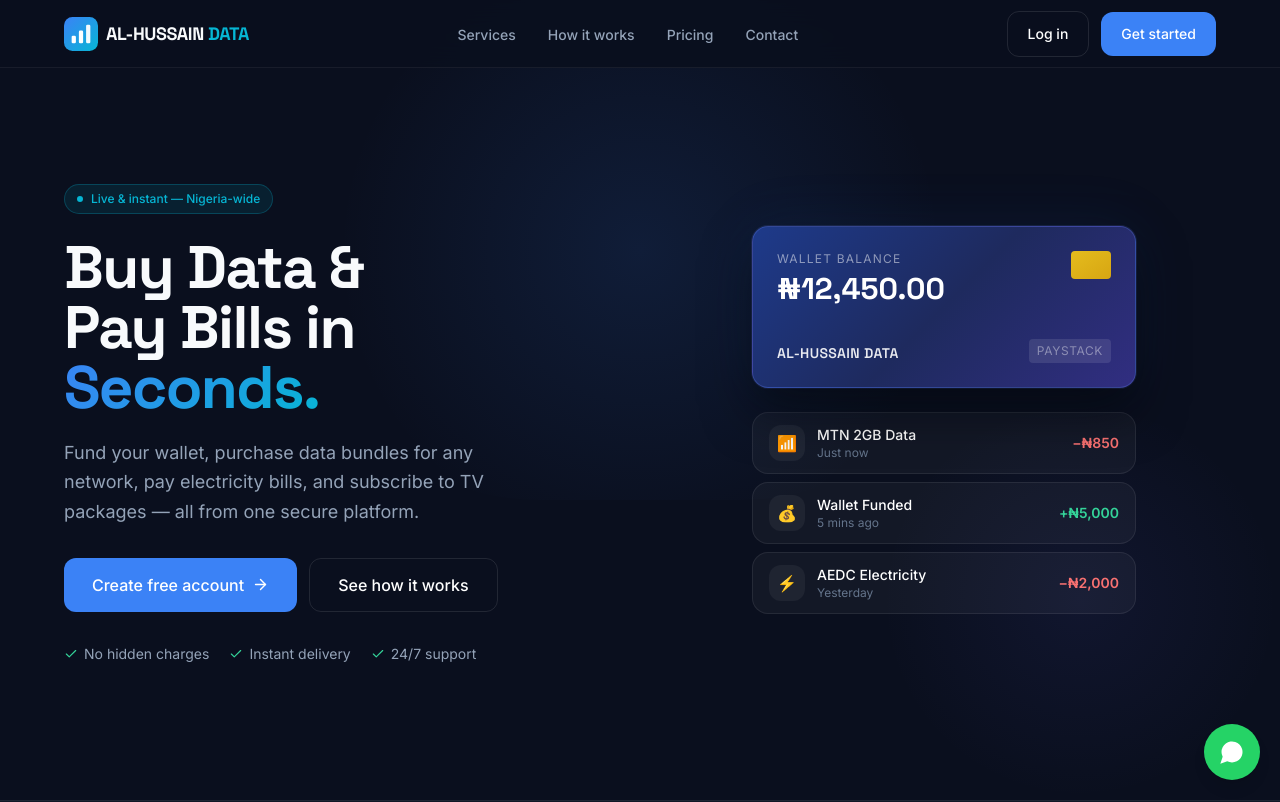
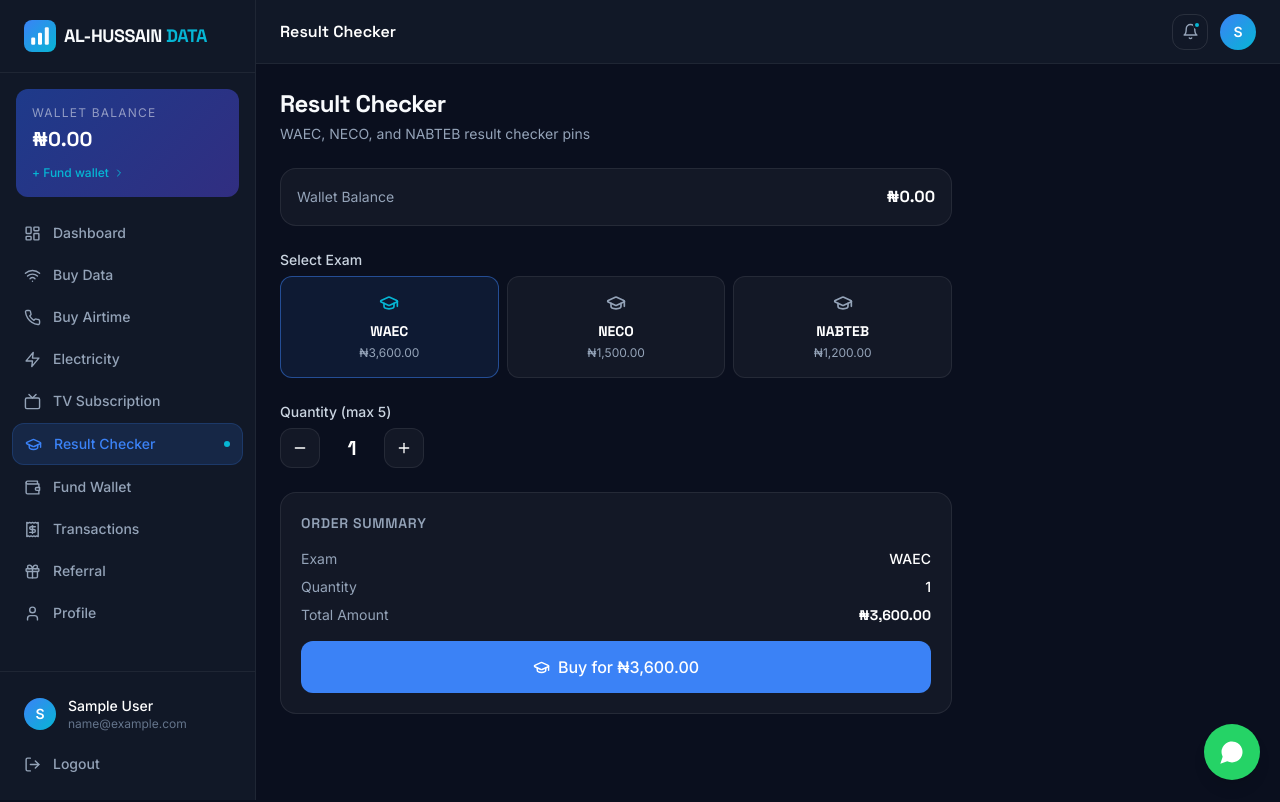
Before and after one commit to alhussain1514/alhussain-data, a React (Vite) app in the folder alhussain-data/: page /dashboard/result-checker in a window 1280 px wide. Before the commit this address led to /. Shown: the top 802 px of the page. Built offline with nearby package versions, Linux system fonts and the light colour scheme; sample sign-in values are in the browser's storage.

Commit message:
Add Result Checker page (WAEC/NECO/NABTEB pins)

```diff
--- a/alhussain-data/src/App.jsx
+++ b/alhussain-data/src/App.jsx
@@ -15,6 +15,7 @@ import PayTV from './pages/PayTV'
 import FundWallet from './pages/FundWallet'
 import Transactions from './pages/Transactions'
 import Referral from './pages/Referral'
+import ResultChecker from './pages/ResultChecker'
 import Profile from './pages/Profile'
 import AdminDashboard from './pages/admin/AdminDashboard'
 import AdminUsers from './pages/admin/AdminUsers'
@@ -74,6 +75,7 @@ function AppRoutes() {
         <Route path="fund-wallet" element={<FundWallet />} />
         <Route path="transactions" element={<Transactions />} />
         <Route path="referral" element={<Referral />} />
+    <Route path="result-checker" element={<ResultChecker />} />
         <Route path="profile" element={<Profile />} />
       </Route>
 
--- a/alhussain-data/src/components/layouts/DashboardLayout.jsx
+++ b/alhussain-data/src/components/layouts/DashboardLayout.jsx
@@ -3,7 +3,7 @@ import { Outlet, Link, useLocation, useNavigate } from 'react-router-dom'
 import { useAuth } from '../../context/AuthContext'
 import {
   LayoutDashboard, Wifi, Phone, Zap, Tv, Wallet, Receipt,
-  Gift, User, LogOut, Menu, X, ChevronRight, Bell,
+  Gift, User, LogOut, Menu, X, ChevronRight, Bell, GraduationCap,
 } from 'lucide-react'
 import { formatNaira } from '../../utils/helpers'
 import WhatsAppButton from '../WhatsAppButton'
@@ -15,6 +15,7 @@ const NAV_ITEMS = [
   { path: '/dashboard/buy-airtime', label: 'Buy Airtime', icon: Phone },
   { path: '/dashboard/electricity', label: 'Electricity', icon: Zap },
   { path: '/dashboard/tv', label: 'TV Subscription', icon: Tv },
+  { path: '/dashboard/result-checker', label: 'Result Checker', icon: GraduationCap },
   { path: '/dashboard/fund-wallet', label: 'Fund Wallet', icon: Wallet },
   { path: '/dashboard/transactions', label: 'Transactions', icon: Receipt },
   { path: '/dashboard/referral', label: 'Referral', icon: Gift },
--- /dev/null
+++ b/alhussain-data/src/pages/ResultChecker.jsx
@@ -0,0 +1,181 @@
+import { useState } from 'react'
+import { GraduationCap, Minus, Plus, Download, Copy, Check } from 'lucide-react'
+import toast from 'react-hot-toast'
+import { vtuAPI } from '../utils/api'
+import { formatNaira } from '../utils/helpers'
+import { useAuth } from '../context/AuthContext'
+
+const EXAMS = [
+  { id: 'WAEC', label: 'WAEC', price: 3600 },
+  { id: 'NECO', label: 'NECO', price: 1500 },
+  { id: 'NABTEB', label: 'NABTEB', price: 1200 },
+]
+
+export default function ResultChecker() {
+  const { user, updateUser } = useAuth()
+  const [selectedExam, setSelectedExam] = useState(EXAMS[0])
+  const [quantity, setQuantity] = useState(1)
+  const [loading, setLoading] = useState(false)
+  const [success, setSuccess] = useState(null)
+  const [copiedIdx, setCopiedIdx] = useState(null)
+
+  const totalAmount = selectedExam.price * quantity
+
+  const handleBuy = async () => {
+    if ((user?.walletBalance || 0) < totalAmount) {
+      return toast.error('Insufficient wallet balance. Please fund your wallet.')
+    }
+    setLoading(true)
+    try {
+      const res = await vtuAPI.buyResultChecker({ examName: selectedExam.id, quantity })
+      setSuccess(res.data)
+      updateUser({ walletBalance: (user?.walletBalance || 0) - totalAmount })
+      toast.success('Pin(s) purchased successfully!')
+    } catch (err) {
+      toast.error(err.response?.data?.message || 'Purchase failed. Try again.')
+    } finally {
+      setLoading(false)
+    }
+  }
+
+  const copyPin = (pin, idx) => {
+    navigator.clipboard.writeText(pin)
+    setCopiedIdx(idx)
+    setTimeout(() => setCopiedIdx(null), 2000)
+  }
+
+  if (success) {
+    const reference = success.reference || 'AHD-' + Date.now()
+    const dateStr = new Date().toLocaleString('en-NG', { dateStyle: 'medium', timeStyle: 'short' })
+    const pins = success.pins || []
+
+    return (
+      <div className="max-w-md mx-auto py-8">
+        <div className="text-center mb-6 no-print">
+          <div className="w-20 h-20 rounded-full bg-emerald-400/10 flex items-center justify-center mx-auto mb-6">
+            <span className="text-3xl">✅</span>
+          </div>
+          <h2 className="font-display text-2xl font-bold mb-2">Pin{quantity > 1 ? 's' : ''} Purchased!</h2>
+          <p className="text-slate-400">{selectedExam.label} Result Checker x{quantity}</p>
+        </div>
+
+        <div id="receipt-print-area" className="glass-card p-6 text-left mb-6">
+          <div className="text-center mb-5 pb-4 border-b border-white/10">
+            <p className="font-display font-bold text-lg">AL-HUSSAIN <span className="text-brand-cyan">DATA</span></p>
+            <p className="text-xs text-slate-400 mt-1">Payment Receipt</p>
+          </div>
+          <div className="space-y-3 mb-4">
+            {[
+              ['Status', '✓ Successful'],
+              ['Reference', reference],
+              ['Date', dateStr],
+              ['Exam', selectedExam.label],
+              ['Quantity', quantity],
+              ['Amount Paid', formatNaira(totalAmount)],
+            ].map(([k, v]) => (
+              <div key={k} className="flex justify-between text-sm">
+                <span className="text-slate-400">{k}</span>
+                <span className="text-white font-medium">{v}</span>
+              </div>
+            ))}
+          </div>
+
+          {pins.length > 0 && (
+            <div className="space-y-2 pt-4 border-t border-white/10">
+              <p className="text-xs text-slate-400 uppercase tracking-wider mb-2">Your Pin{pins.length > 1 ? 's' : ''}</p>
+              {pins.map((p, i) => (
+                <div key={i} className="bg-white/5 rounded-lg p-3 flex items-center justify-between">
+                  <div>
+                    <p className="font-mono text-sm text-white">{p.pin}</p>
+                    <p className="text-xs text-slate-500">Serial: {p.serial}</p>
+                  </div>
+                  <button onClick={() => copyPin(p.pin, i)} className="no-print text-slate-400 hover:text-white p-1">
+                    {copiedIdx === i ? <Check size={15} className="text-emerald-400" /> : <Copy size={15} />}
+                  </button>
+                </div>
+              ))}
+            </div>
+          )}
+        </div>
+
+        <div className="flex gap-3 no-print">
+          <button onClick={() => window.print()} className="btn-ghost flex-1 justify-center gap-2">
+            <Download size={16} /> Download Receipt
+          </button>
+          <button onClick={() => { setSuccess(null); setQuantity(1) }} className="btn-primary flex-1 justify-center">
+            Buy more
+          </button>
+        </div>
+      </div>
+    )
+  }
+
+  return (
+    <div className="max-w-2xl space-y-6">
+      <div>
+        <h2 className="font-display text-2xl font-bold tracking-tight mb-1">Result Checker</h2>
+        <p className="text-slate-400 text-sm">WAEC, NECO, and NABTEB result checker pins</p>
+      </div>
+
+      <div className="glass-card p-4 flex items-center justify-between">
+        <span className="text-sm text-slate-400">Wallet Balance</span>
+        <span className="font-display font-bold text-white">{formatNaira(user?.walletBalance || 0)}</span>
+      </div>
+
+      <div>
+        <label className="input-label">Select Exam</label>
+        <div className="grid grid-cols-3 gap-2">
+          {EXAMS.map((exam) => (
+            <button key={exam.id}
+              onClick={() => setSelectedExam(exam)}
+              className={`p-4 rounded-xl border text-center transition-all ${selectedExam.id === exam.id ? 'border-brand-blue/50 bg-brand-blue/10' : 'glass-card hover:border-white/20'}`}>
+              <GraduationCap size={20} className={`mx-auto mb-2 ${selectedExam.id === exam.id ? 'text-brand-cyan' : 'text-slate-400'}`} />
+              <p className="font-display font-bold text-white text-sm">{exam.label}</p>
+              <p className="text-xs text-slate-400 mt-1">{formatNaira(exam.price)}</p>
+            </button>
+          ))}
+        </div>
+      </div>
+
+      <div>
+        <label className="input-label">Quantity (max 5)</label>
+        <div className="flex items-center gap-4">
+          <button onClick={() => setQuantity(Math.max(1, quantity - 1))}
+            className="w-10 h-10 rounded-xl glass-card flex items-center justify-center text-white hover:border-white/20">
+            <Minus size={16} />
+          </button>
+          <span className="font-display text-xl font-bold text-white w-8 text-center">{quantity}</span>
+          <button onClick={() => setQuantity(Math.min(5, quantity + 1))}
+            className="w-10 h-10 rounded-xl glass-card flex items-center justify-center text-white hover:border-white/20">
+            <Plus size={16} />
+          </button>
+        </div>
+      </div>
+
+      <div className="glass-card p-5 space-y-4">
+        <h3 className="font-display font-semibold text-sm text-slate-400 uppercase tracking-wider">Order Summary</h3>
+        <div className="space-y-2">
+          <div className="flex justify-between text-sm">
+            <span className="text-slate-400">Exam</span>
+            <span className="text-white font-medium">{selectedExam.label}</span>
+          </div>
+          <div className="flex justify-between text-sm">
+            <span className="text-slate-400">Quantity</span>
+            <span className="text-white font-medium">{quantity}</span>
+          </div>
+          <div className="flex justify-between text-sm">
+            <span className="text-slate-400">Total Amount</span>
+            <span className="font-display font-bold text-white">{formatNaira(totalAmount)}</span>
+          </div>
+        </div>
+        <button onClick={handleBuy} disabled={loading}
+          className="btn-primary w-full justify-center gap-2 py-3.5 text-base disabled:opacity-60">
+          {loading
+            ? <span className="flex items-center gap-2"><span className="w-4 h-4 border-2 border-white border-t-transparent rounded-full animate-spin" /> Processing…</span>
+            : <><GraduationCap size={17} />Buy for {formatNaira(totalAmount)}</>
+          }
+        </button>
+      </div>
+    </div>
+  )
+}
```
